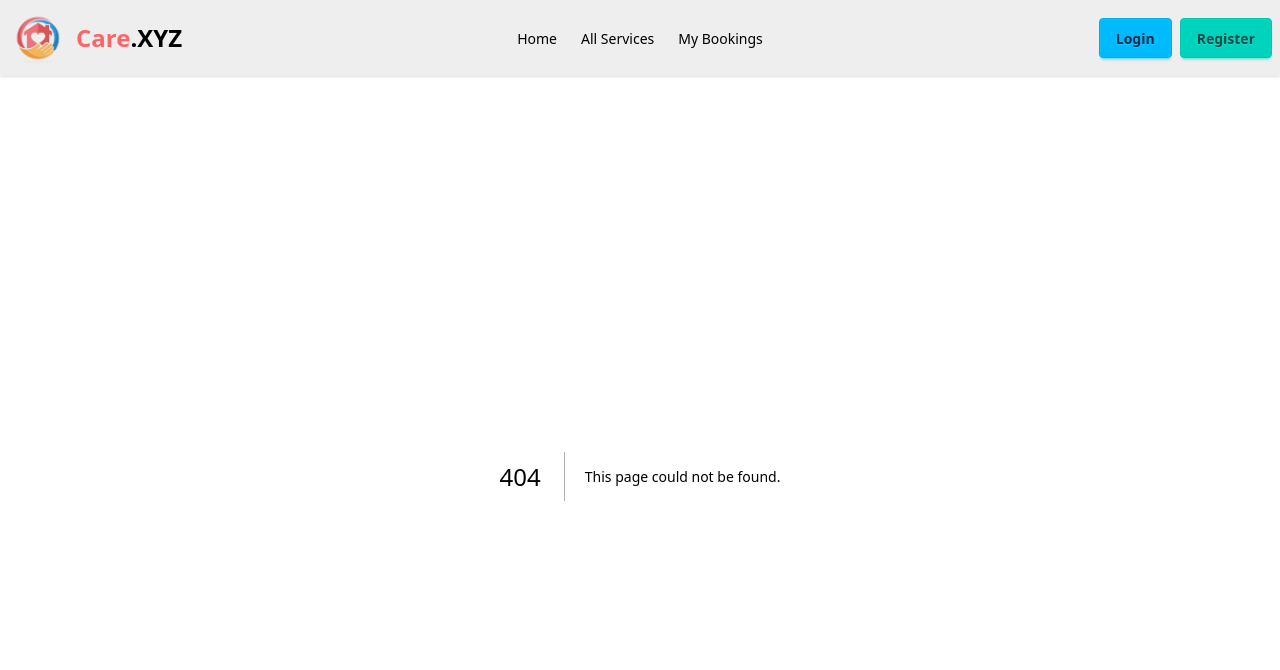
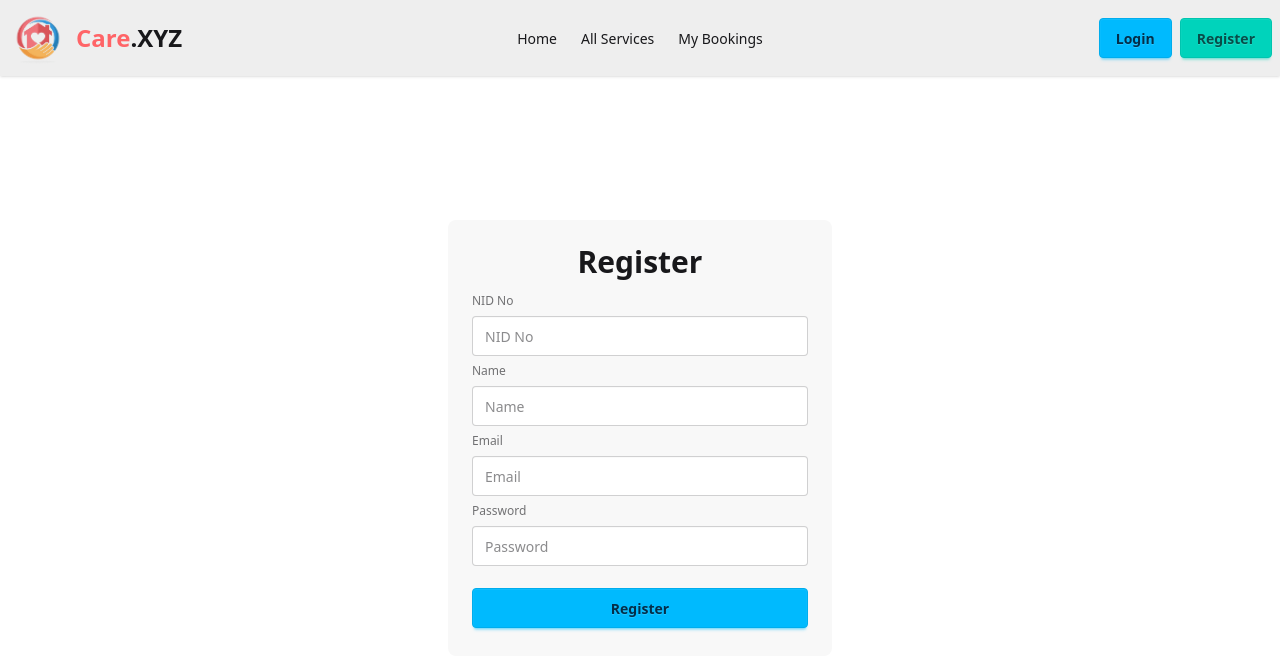
Before and after one commit to ashiqurrahman696/care-xyz, a Next.js app: page /register in a window 1280 px wide. Before the commit this address had no page. Shown: the top 670 px of the page. Built offline with nearby package versions, Linux system fonts and the light colour scheme.

Commit message:
created registration page

```diff
--- /dev/null
+++ b/src/app/(auth)/register/page.jsx
@@ -0,0 +1,12 @@
+import RegisterForm from '@/components/auth/RegisterForm';
+import React from 'react';
+
+const RegisterPage = () => {
+    return (
+        <div>
+            <RegisterForm/>
+        </div>
+    );
+};
+
+export default RegisterPage;
--- /dev/null
+++ b/src/components/auth/RegisterForm.jsx
@@ -0,0 +1,27 @@
+"use client";
+import React from 'react';
+
+const RegisterForm = () => {
+    return (
+        <div className="min-h-[calc(100vh-76px)] flex justify-center items-center p-6">
+            <div className="card bg-base-200 w-full max-w-sm">
+                <div className="card-body">
+                    <h2 className="text-3xl text-center font-bold">Register</h2>
+                    <form className="fieldset">
+                        <label className="label">NID No</label>
+                        <input type="text" className="input w-full" placeholder="NID No" />
+                        <label className="label">Name</label>
+                        <input type="text" className="input w-full" placeholder="Name" />
+                        <label className="label">Email</label>
+                        <input type="email" className="input w-full" placeholder="Email" />
+                        <label className="label">Password</label>
+                        <input type="password" className="input w-full" placeholder="Password" />
+                        <button className="btn btn-info mt-4">Register</button>
+                    </form>
+                </div>
+            </div>
+        </div>
+    );
+};
+
+export default RegisterForm;
--- a/src/components/layouts/Navbar.jsx
+++ b/src/components/layouts/Navbar.jsx
@@ -36,7 +36,7 @@ const Navbar = () => {
             </div>
             <div className="navbar-end gap-2">
                 <button className="btn btn-info">Login</button>
-                <button className="btn btn-accent">Register</button>
+                <Link href="/register" className="btn btn-accent">Register</Link>
             </div>
         </div>
     );
```
